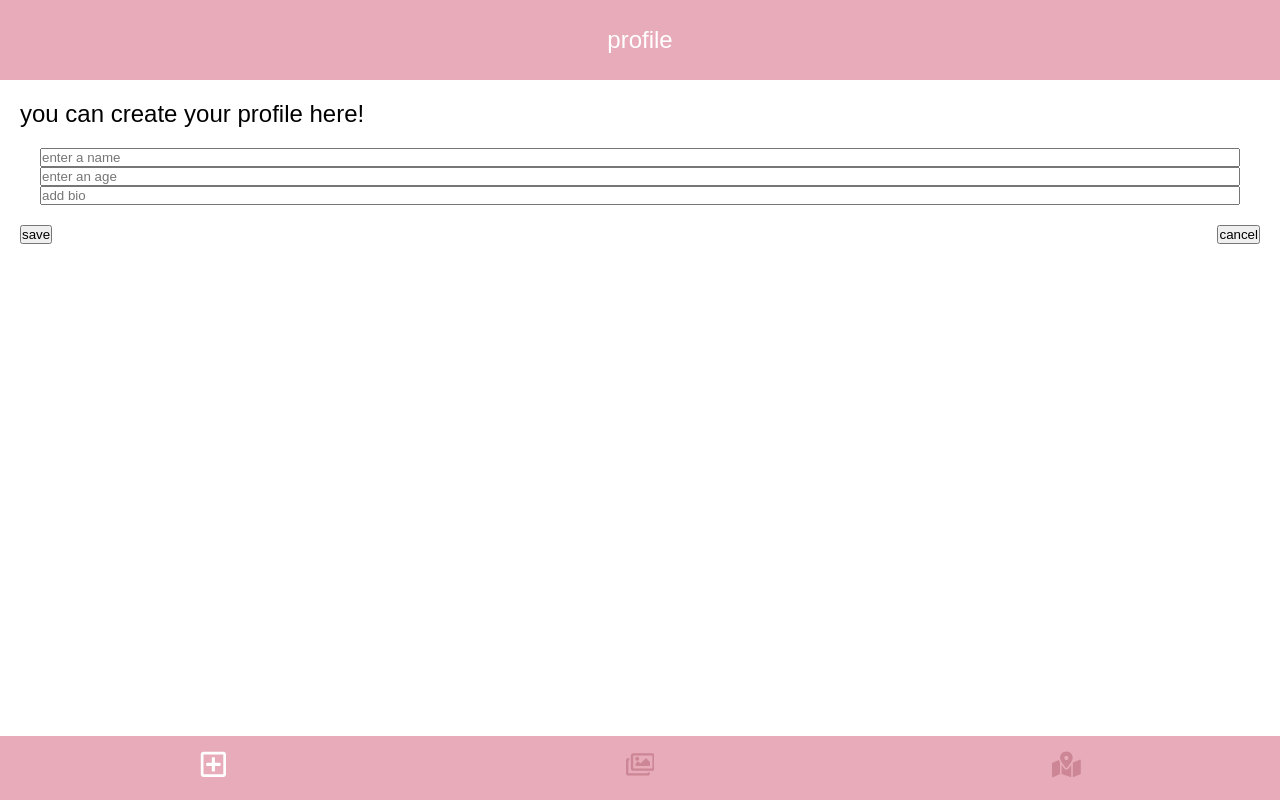
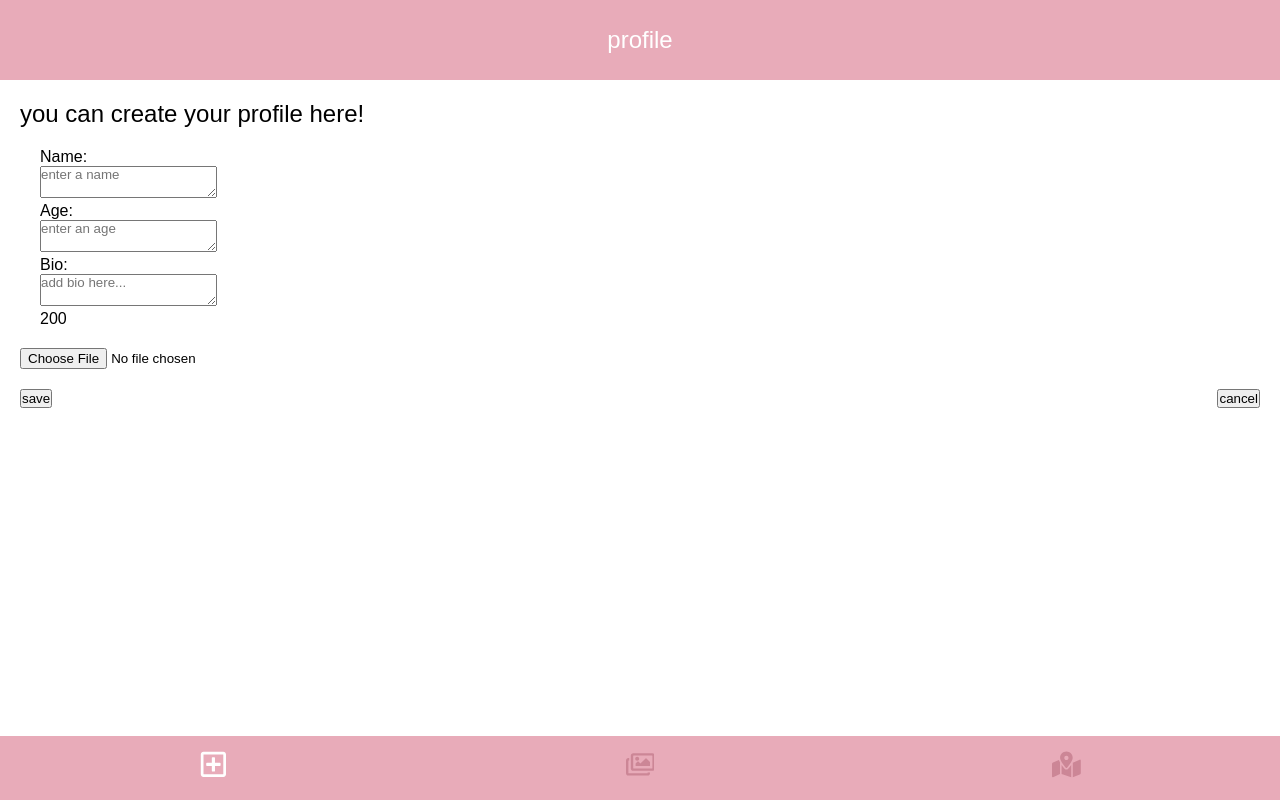
Before and after one commit to farapara/capstone-project, a React (Create React App) app: page /profile in a window 1280 px wide. Built offline with nearby package versions, Linux system fonts and the light colour scheme; a web font is replaced by a local one.

Commit message:
Add Upload to the Form and chande imputs to textareas

```diff
--- a/src/components/Header.js
+++ b/src/components/Header.js
@@ -6,13 +6,13 @@ export default function Header() {
     <section className="Header">
       <Switch>
         <Route path="/map">
-          <h2>map</h2>
+          <h1>map</h1>
         </Route>
         <Route path="/places">
-          <h2>places</h2>
+          <h1>places</h1>
         </Route>
         <Route path="/profile">
-          <h2>profile</h2>
+          <h1>profile</h1>
         </Route>
       </Switch>
     </section>
--- a/src/pages/Profile.css
+++ b/src/pages/Profile.css
@@ -1,4 +1,4 @@
-.ProfileForm {
+.Form {
   display: flex;
   flex-direction: column;
   margin: 20px;
@@ -8,3 +8,11 @@
   justify-content: space-between;
   margin-top: 20px;
 }
+
+.Upload {
+  display: flex;
+  flex-direction: column;
+  align-items: center;
+  color: #cc8696;
+  text-align: center;
+}
--- a/src/pages/Profile.js
+++ b/src/pages/Profile.js
@@ -4,29 +4,44 @@ export default function Profile() {
   return (
     <section>
       <h2>you can create your profile here!</h2>
-      <div className="form">
+      <div className="Form">
         <form className="ProfileForm">
-          <input
+          <p>Name:</p>
+          <textarea
             name=""
             id=""
             type="text"
             placeholder="enter a name"
+            maxLength="10"
             required
-          />
-          <input
+          ></textarea>
+          <p>Age:</p>
+          <textarea
             name=""
             id=""
             type="number"
             min="0"
             placeholder="enter an age"
             required
+          ></textarea>
+          <p>Bio:</p>
+          <textarea
+            name=""
+            id=""
+            type="text"
+            placeholder="add bio here..."
+            maxlenght="200"
+            required
           />
-          <input name="" id="" type="text" placeholder="add bio" required />
+          <div value="">200</div>
         </form>
       </div>
+      <label className="Upload" for="upload"></label>
+      <input class name="" id="" type="file" required />
+
       <div className="FormButtons">
-        <button className="submit">save</button>
-        <button className="cancel">cancel</button>
+        <button className="Submit">save</button>
+        <button className="Cancel">cancel</button>
       </div>
     </section>
   );
```
